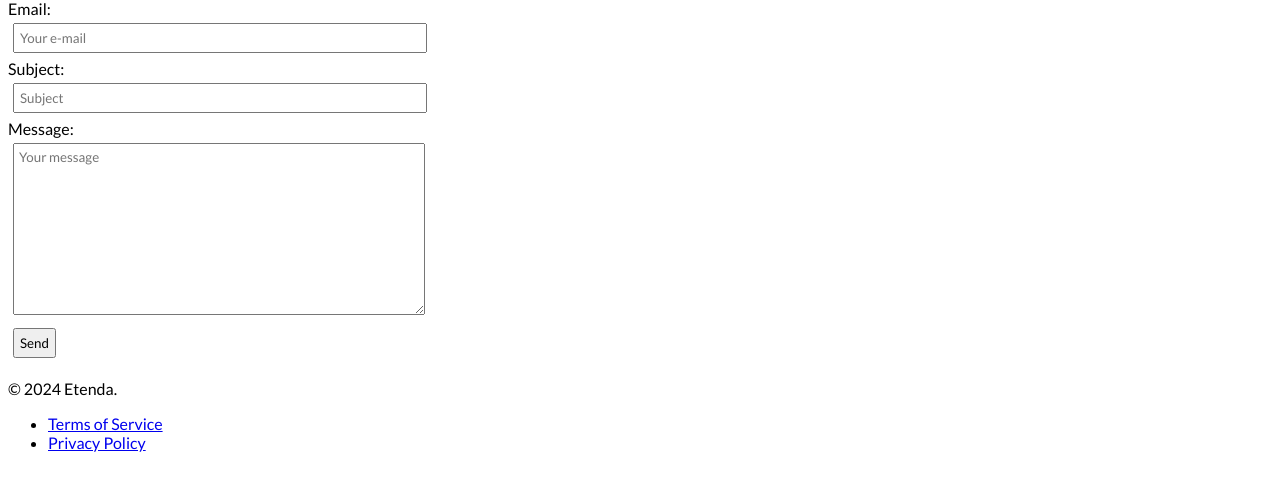
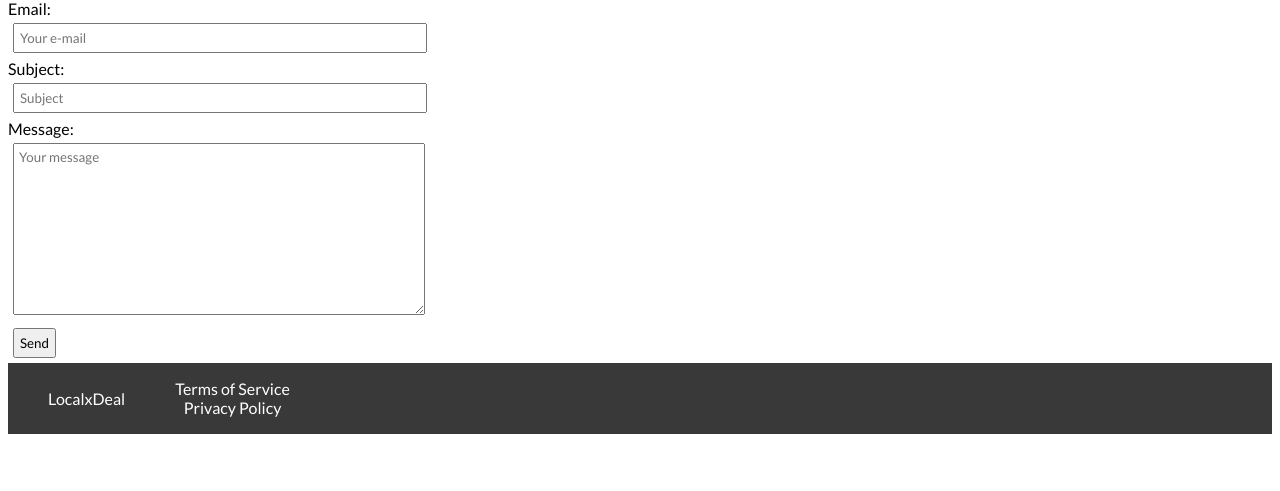
Before and after one commit to Gioak1993/djangoInventory, a Django app: page /contact/ in a window 1280 px wide. Shown: the part 228-719 px from the top of the page. Run offline with Django 5.2, Linux system fonts and the light colour scheme; parts of the project's set-up code (start-up, migrations or seed data) failed here and were passed over.

Commit message:
update footer

```diff
--- a/contactapp/templates/contactapp/contact.html
+++ b/contactapp/templates/contactapp/contact.html
@@ -39,19 +39,7 @@
             </div>
         </form>
 
-        <footer>
-            <div>
-                <p>&copy; 2024 Etenda.</p>
-            </div>
-            <div>
-                <ul>
-                    <li><a href="/terms">Terms of Service</a></li>
-                    <li><a href="/privacy">Privacy Policy</a></li>
-                    <!-- Add more links as needed -->
-                </ul>
-            </div>
-
-        </footer>
+        {%include "products/components/footer.html" %}
 
         <script src="{% static "javascript/index.js" %}" async defer></script>
     </body>
--- /dev/null
+++ b/products/static/css/footerStyle.css
@@ -0,0 +1,26 @@
+#brand{
+    margin-left: 30px;
+    padding: 10px;
+}
+
+.footer-links > ul{
+    list-style-type: none;
+}
+
+.footer-links > ul > li > a{
+    color: white;
+    text-decoration-line: none;
+
+}
+
+footer{
+    position:relative;
+    width:100%;
+    bottom:0;
+    background-color: #393939;
+    color: white;
+    text-align: center;
+    display: flex;
+    text-decoration: none;
+
+}
--- a/products/templates/products/components/footer.html
+++ b/products/templates/products/components/footer.html
@@ -1,8 +1,12 @@
+{% load static%}
+
+<link rel="stylesheet" href="{% static "css/footerStyle.css" %}">
+
 <footer>
     <div>
-        <p>LocalxDeal</p>
+        <p id='brand'>LocalxDeal</p>
     </div>
-    <div>
+    <div class='footer-links'>
         <ul>
             <li><a href="/terms">Terms of Service</a></li>
             <li><a href="/privacy">Privacy Policy</a></li>
```
Also changed, not shown: furniture/settings.py (+14 -14 lines), products/static/css/homeStyle.css (+0 -9 lines).
